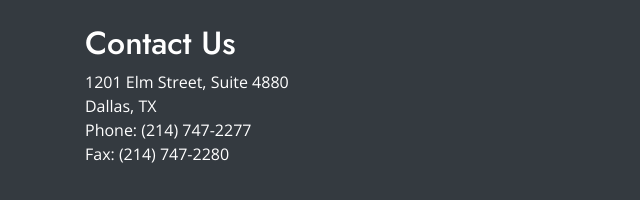
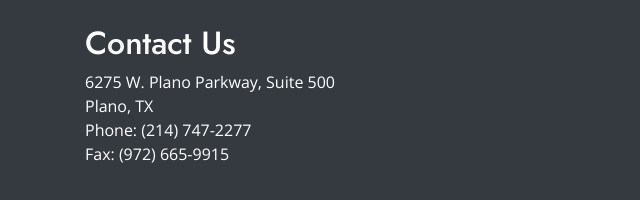
Before and after one commit to dblemonltr/wbsite, a plain HTML site: page index.html in a window 1280 px wide. Shown: the part 2354-2554 px from the top of the page, 0-640 px from the left. Drawn offline with nearby package versions, Linux system fonts and the light colour scheme.

Commit message:
Update index.html
Changed address

```diff
--- a/index.html
+++ b/index.html
@@ -131,7 +131,7 @@
 <section id="contact" class="container-fluid p-5 bg-dark text-white">
     <div class="container">
         <h2>Contact Us</h2>
-        <p>1201 Elm Street, Suite 4880<br>Dallas, TX <br>Phone: (214) 747-2277 <br>Fax: (214) 747-2280</p>
+        <p>6275 W. Plano Parkway, Suite 500<br>Plano, TX <br>Phone: (214) 747-2277 <br>Fax: (972) 665-9915</p>
     </div>
 </section>
 
```
